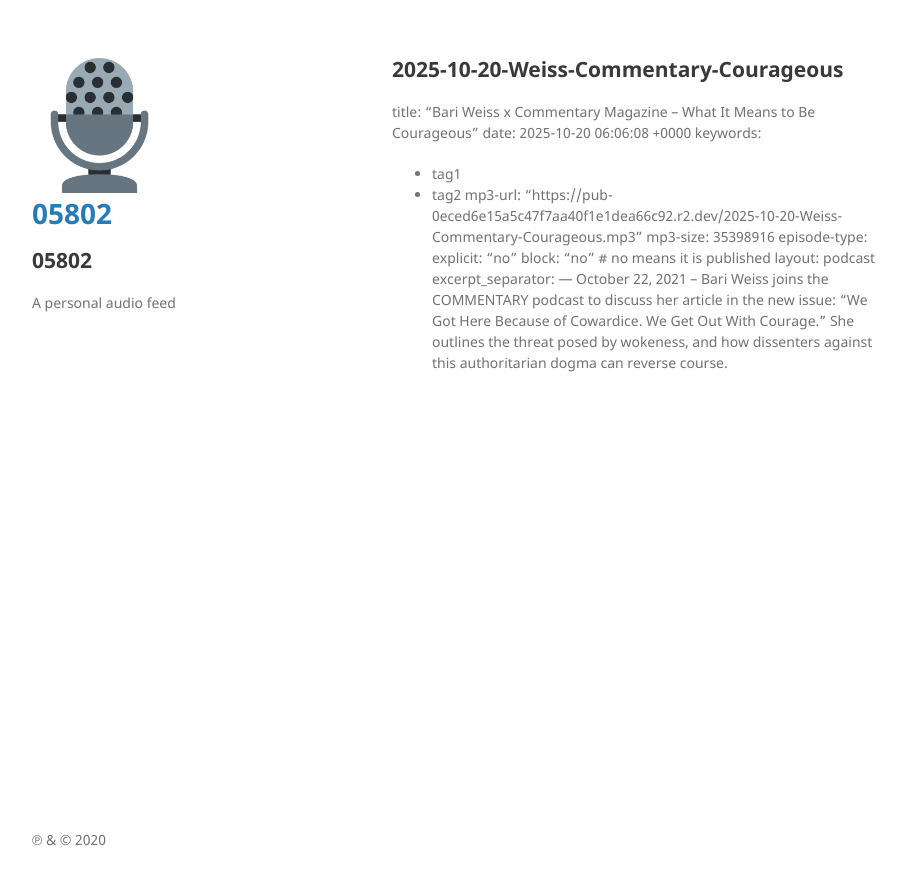
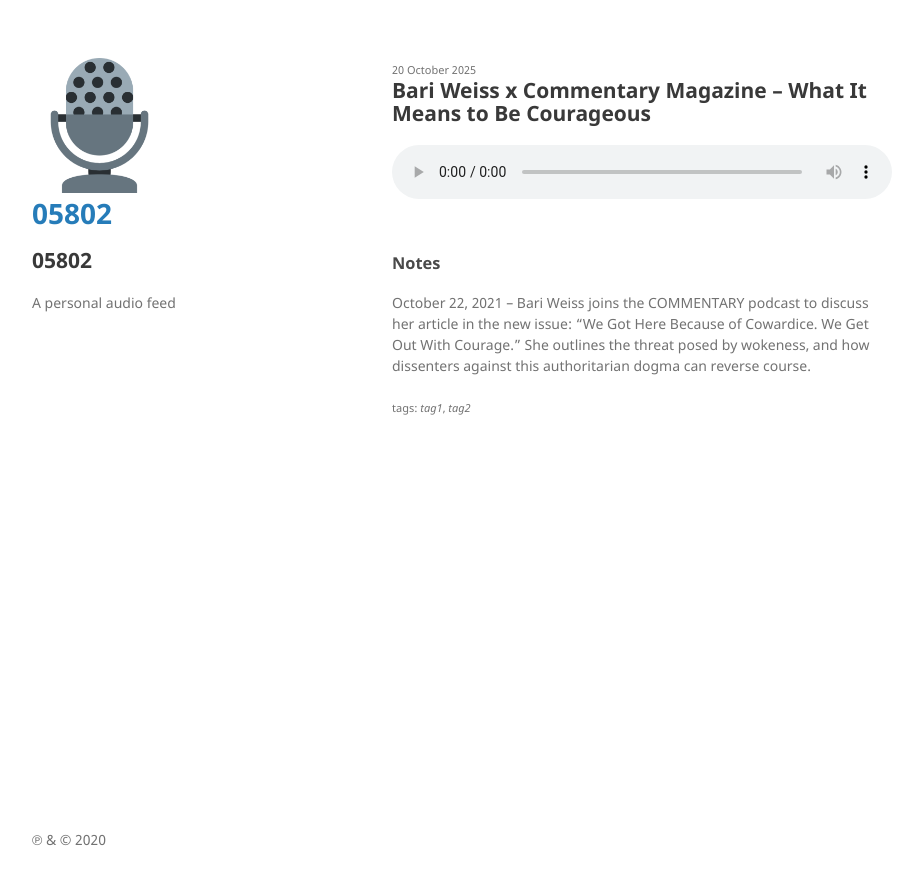
Before and after one commit to 05802/rss_audio, a Jekyll site: the page built from _posts/2025-10-20-Weiss-Commentary-Courageous.md, in a window 1280 px wide. Shown: the top 885 px of the page, without its empty margins (178-1101 px from the left). Built offline with Jekyll 4.4.1, drawn with Linux system fonts in a browser that asks for light colours; our own code applies the rules of GitHub Pages for plain Markdown files.

```diff
--- a/_posts/2025-10-20-Weiss-Commentary-Courageous.md
+++ b/_posts/2025-10-20-Weiss-Commentary-Courageous.md
@@ -1,5 +1,3 @@
-
-2025-10-20-Weiss-Commentary-Courageous
 ---
 title:        "Bari Weiss x Commentary Magazine – What It Means to Be Courageous"
 date:         2025-10-20 06:06:08 +0000
@@ -7,7 +5,7 @@
 - tag1
 - tag2
 mp3-url:      "https://pub-0eced6e15a5c47f7aa40f1e1dea66c92.r2.dev/2025-10-20-Weiss-Commentary-Courageous.mp3"
-mp3-size: 35398916
+mp3-size:
 episode-type:
 explicit:     "no"
 block:        "no" # no means it is published
```
